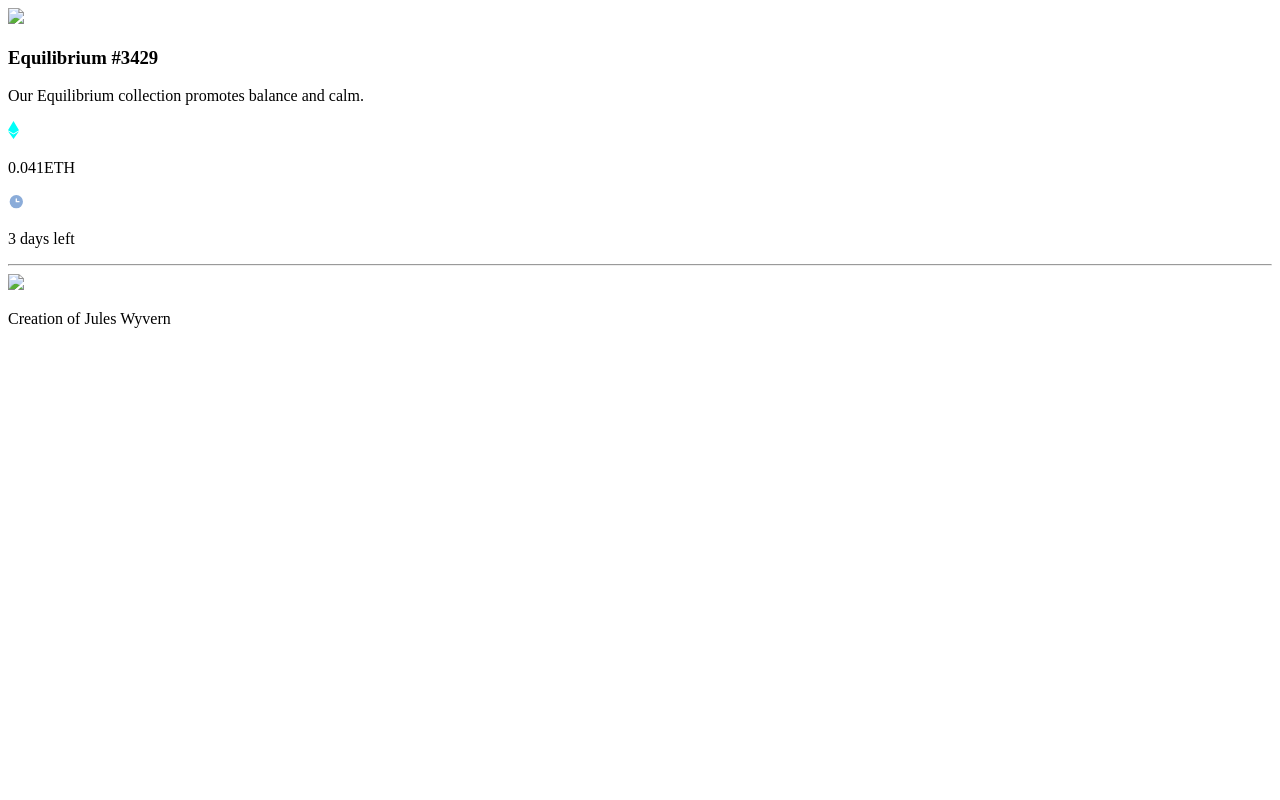
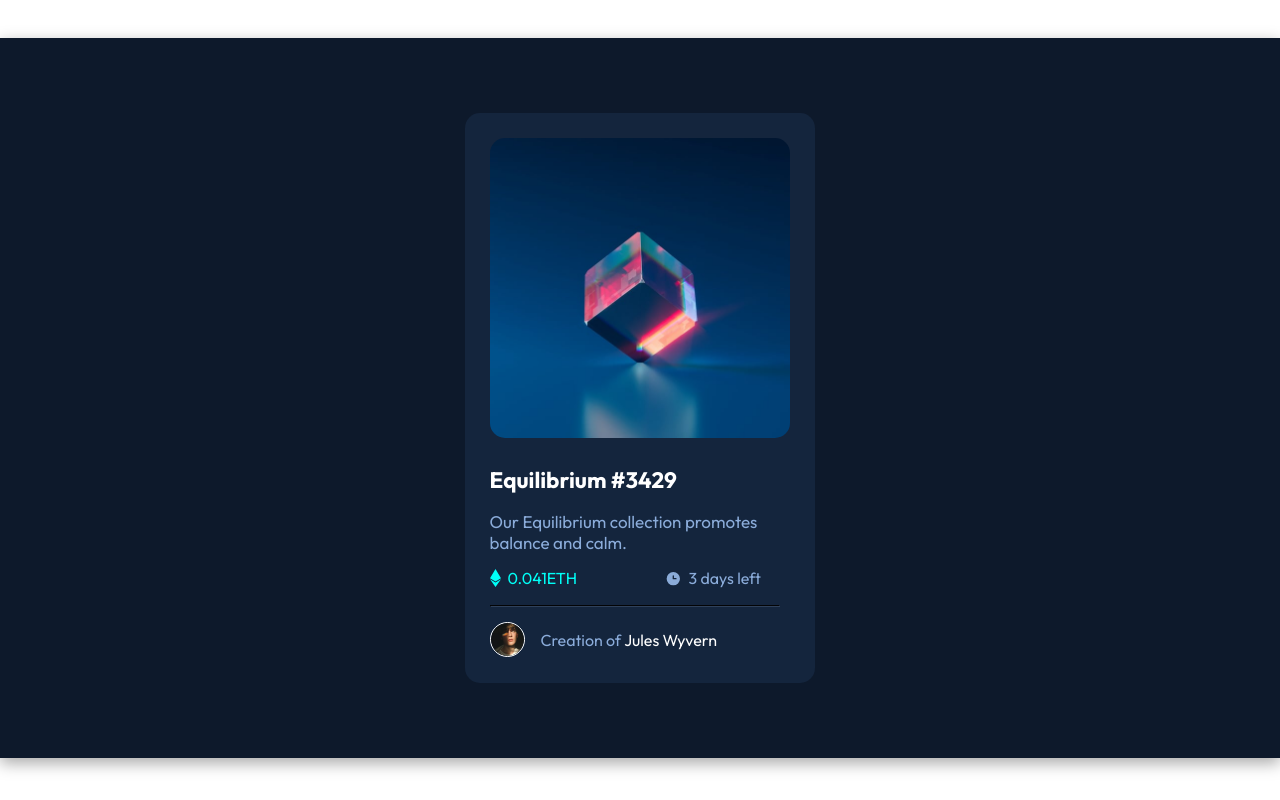
Before and after one commit to HarryHendry/nft-card, a plain HTML site: page index.html in a window 1280 px wide. Drawn offline with Linux system fonts and the light colour scheme; the site is published under a folder, as on GitHub Pages, so addresses that start at the root find nothing.

Commit message:
Update index.html

```diff
--- a/index.html
+++ b/index.html
@@ -5,12 +5,12 @@
     <meta http-equiv="X-UA-Compatible" content="IE=edge">
     <meta name="viewport" content="width=device-width, initial-scale=1.0">
     <title>NFT Card</title>
-    <link href="/styles.css" rel="stylesheet">
+    <link href="styles.css" rel="stylesheet">
 </head>
 <body>
     <div class="flex-container">
         <div class="card">
-            <img class="barcode" src="/images/image-equilibrium.jpg">
+            <img class="barcode" src="images/image-equilibrium.jpg">
 
 
             <h3>Equilibrium #3429</h3>
@@ -27,7 +27,7 @@
             </div>
             <hr>
             <div class="avatar-div">
-            <img src="/images/image-avatar.png">
+            <img src="images/image-avatar.png">
             <p>Creation of <span class="white">Jules Wyvern</span></p>
             </div>
         </div>
```
